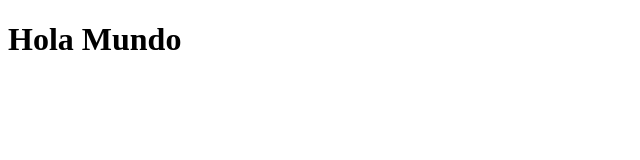
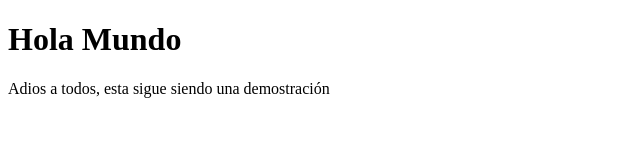
Before and after one commit to karenmanzur/proyecto-desarrollo-web, a plain HTML site: page index.html in a window 1280 px wide. Shown: the whole page, without its empty margins (0-640 px from the left). Drawn offline with Linux system fonts and the light colour scheme.

Commit message:
Update index.html

```diff
--- a/index.html
+++ b/index.html
@@ -6,6 +6,6 @@
 	</head>
 	<body>
 		<h1>Hola Mundo</h1>
-
+		<p>Adios a todos, esta sigue siendo una demostración</p>
 	</body>
 </html>
```
